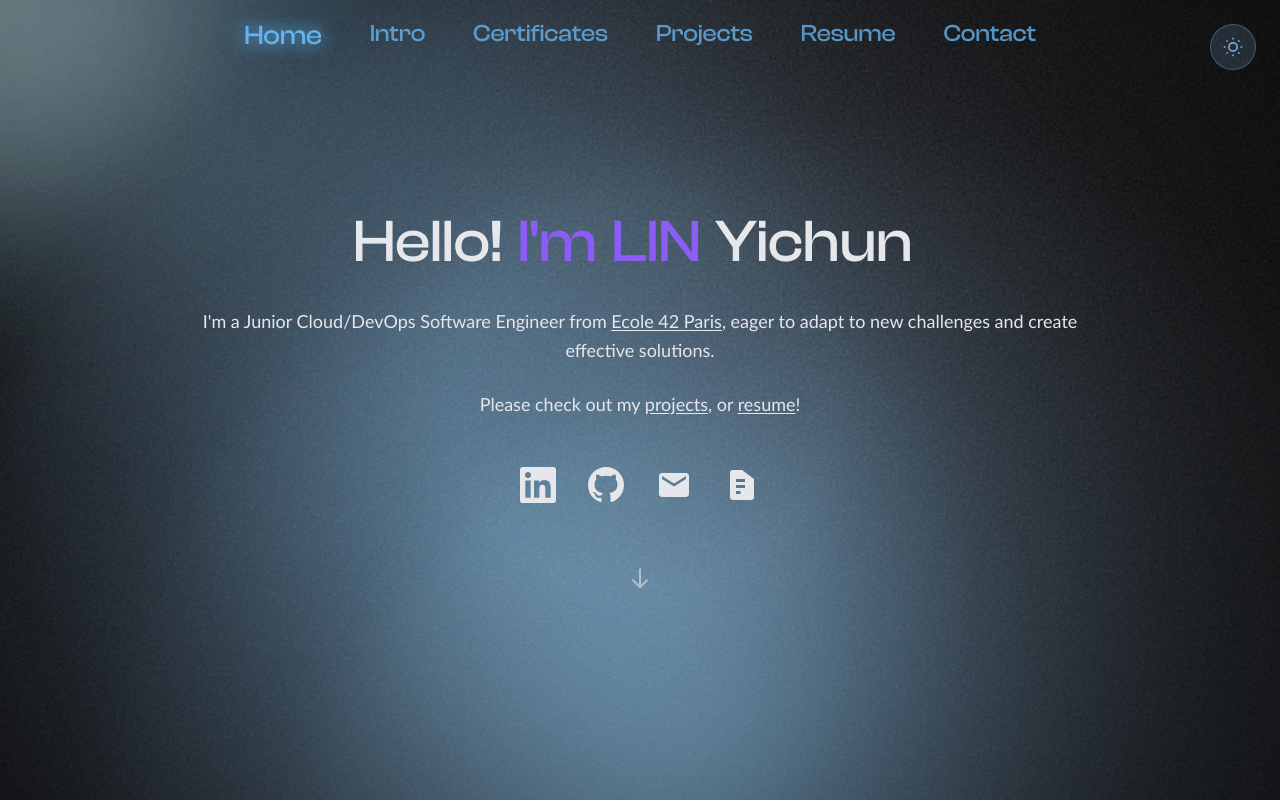
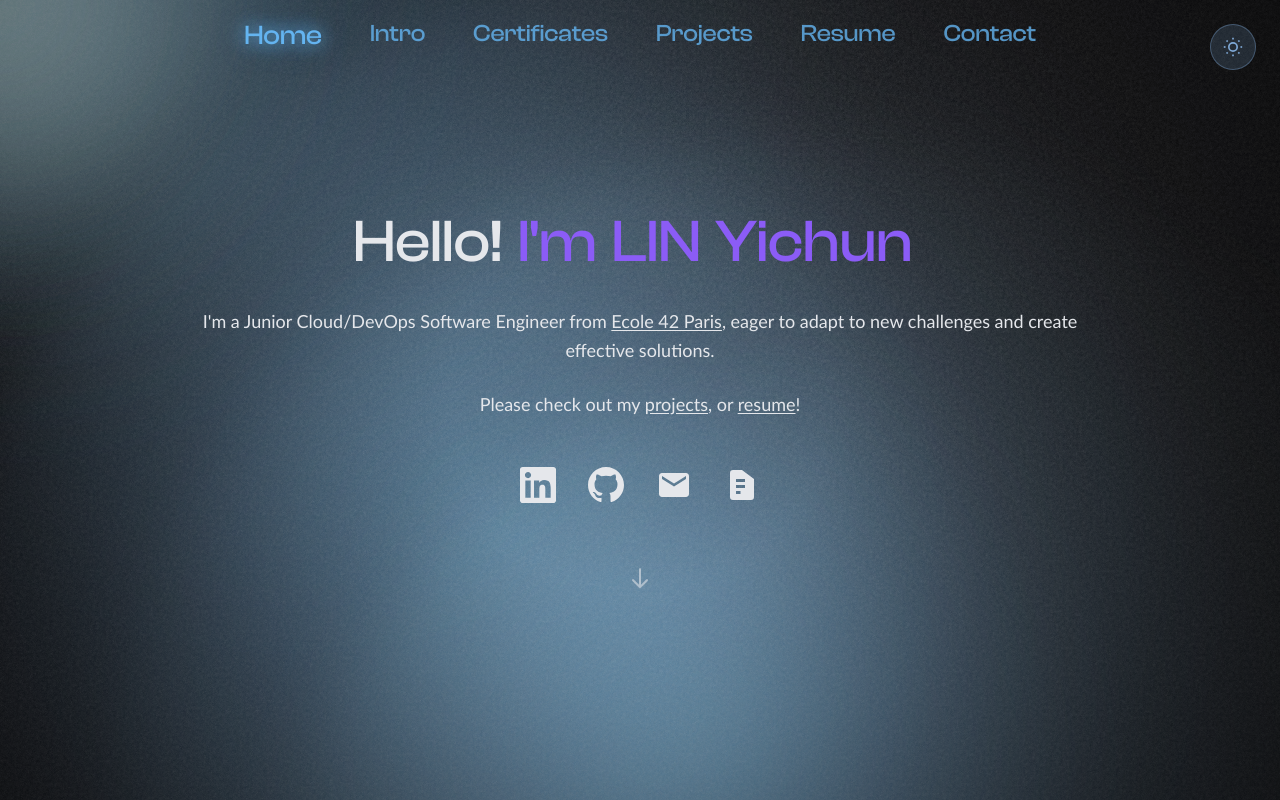
Before and after one commit to ychun816/portfolio, a Next.js app in the folder app/: page / in a window 1280 px wide. Built offline with nearby package versions, Linux system fonts and the light colour scheme; a web font is replaced by a local one.

Commit message:
updating home page

```diff
--- a/app/components/sections/HomeSection.tsx
+++ b/app/components/sections/HomeSection.tsx
@@ -12,7 +12,7 @@ export default function HomeSection(){
         {/* Main Title with SVG Clip Animation */}
         <SVGTextClip
           text="Hello! I'm LIN Yichun"
-          highlightSpans={[1, 2]} // "LIN Yichun" (indices 1 and 2)
+          highlightSpans={[1, 2, 3]}
           className="mb-8 class-display"
           style={{ fontSize: '60px', lineHeight: '1.1' }}
         />
```
